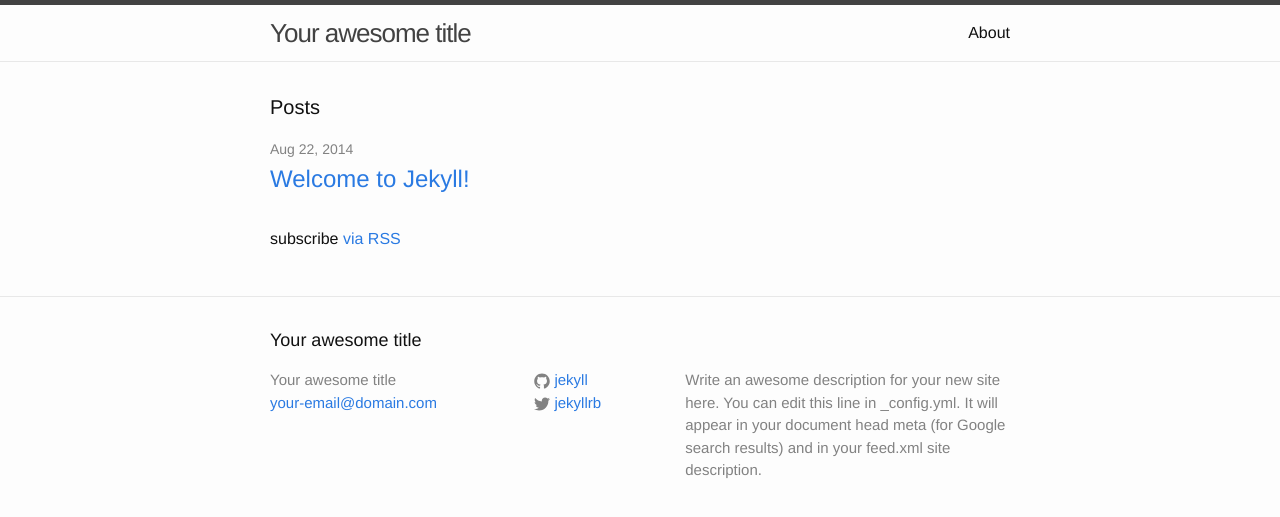
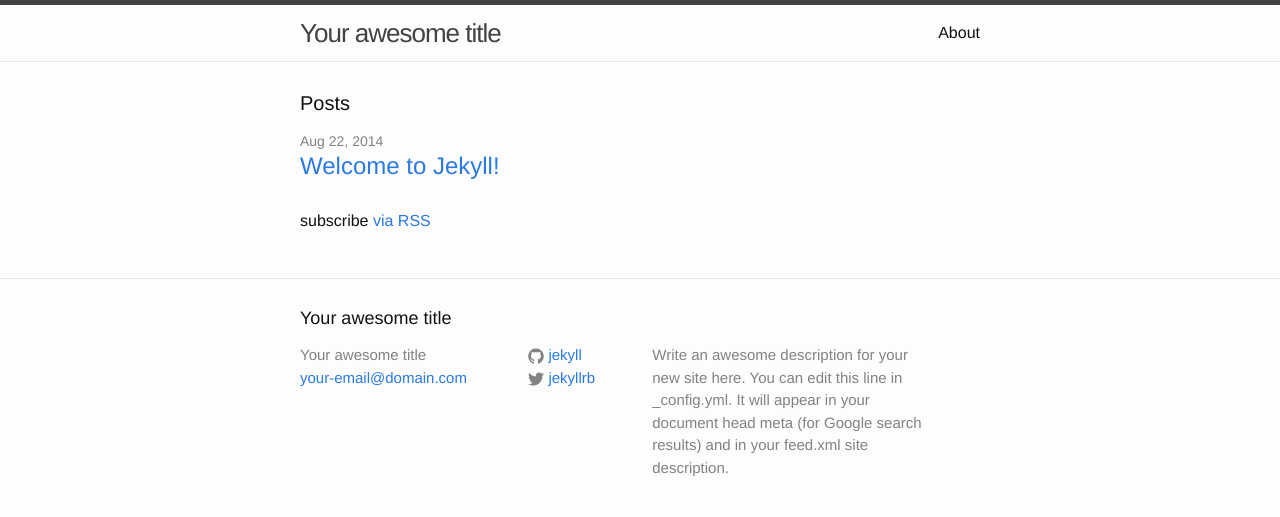
Before and after one commit to kerrickstaley/kerrickstaley.github.io, a Jekyll site: the page built from index.html, in a window 1280 px wide. Shown: the top 517 px of the page. Built offline with Jekyll 4.4.1, drawn with Linux system fonts in a browser that asks for light colours; nearby versions of some CDN libraries.

Commit message:
Bootstrapify head.html and footer.html

```diff
--- a/_includes/footer.html
+++ b/_includes/footer.html
@@ -53,3 +53,8 @@
   </div>
 
 </footer>
+
+<!-- jQuery (necessary for Bootstrap's JavaScript plugins) -->
+<script src="https://ajax.googleapis.com/ajax/libs/jquery/1.11.1/jquery.min.js"></script>
+<!-- Include all compiled plugins (below), or include individual files as needed -->
+<script src="{{ "/js/bootstrap.min.js" | prepend: site.baseurl }}"></script>
--- a/_includes/head.html
+++ b/_includes/head.html
@@ -1,11 +1,19 @@
 <head>
     <meta charset="utf-8">
-    <meta name="viewport" content="width=device-width">
+    <meta name="viewport" content="width=device-width, initial-scale=1">
     <meta http-equiv="X-UA-Compatible" content="IE=edge">
 
     <title>{% if page.title %}{{ page.title }}{% else %}{{ site.title }}{% endif %}</title>
     <meta name="description" content="{{ site.description }}">
 
+    <link rel="stylesheet" href="{{ "/css/bootstrap.min.css" | prepend: site.baseurl }}">
     <link rel="stylesheet" href="{{ "/css/main.css" | prepend: site.baseurl }}">
     <link rel="canonical" href="{{ page.url | replace:'index.html','' | prepend: site.baseurl | prepend: site.url }}">
+
+    <!-- HTML5 Shim and Respond.js IE8 support of HTML5 elements and media queries -->
+    <!-- WARNING: Respond.js doesn't work if you view the page via file:// -->
+    <!--[if lt IE 9]>
+      <script src="https://oss.maxcdn.com/html5shiv/3.7.2/html5shiv.min.js"></script>
+      <script src="https://oss.maxcdn.com/respond/1.4.2/respond.min.js"></script>
+    <![endif]-->
 </head>
```
